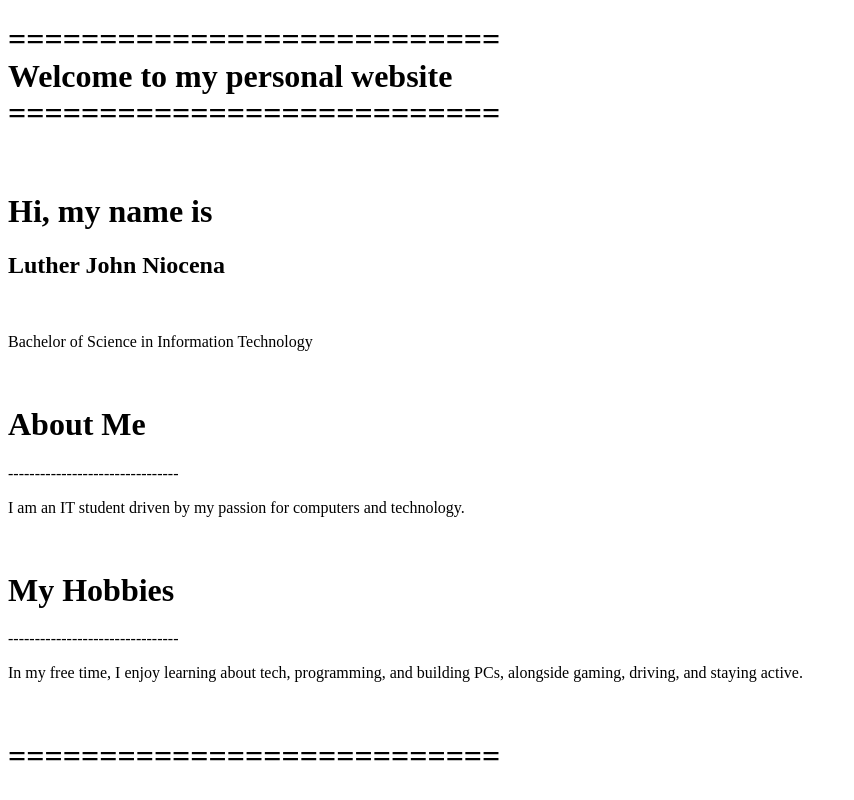
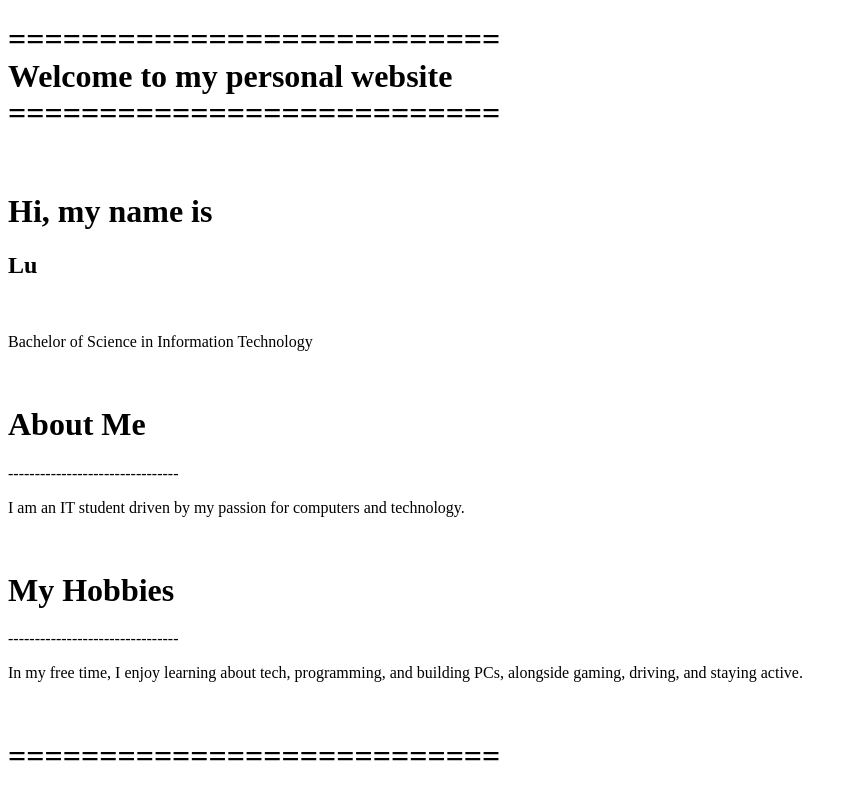
Before and after one commit to JohnGHLJN/HTML-LAB, a plain HTML site: page index.html in a window 1280 px wide. Shown: the whole page, without its empty margins (0-854 px from the left). Drawn offline with Linux system fonts and the light colour scheme.

```diff
--- a/index.html
+++ b/index.html
@@ -16,7 +16,7 @@
 ===========================</h1><br>
 
 <h1>Hi, my name is</h1>
-  <h2>Luther John Niocena</h2>
+  <h2>Lu</h2>
 <br><p>Bachelor of Science in Information Technology</p>
 <br>
 
```
